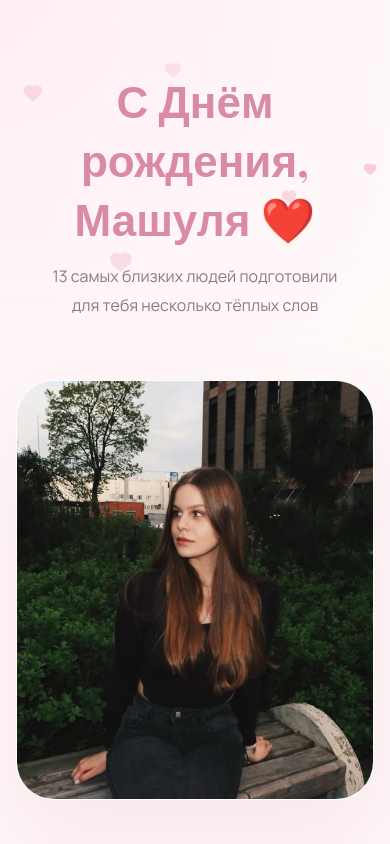
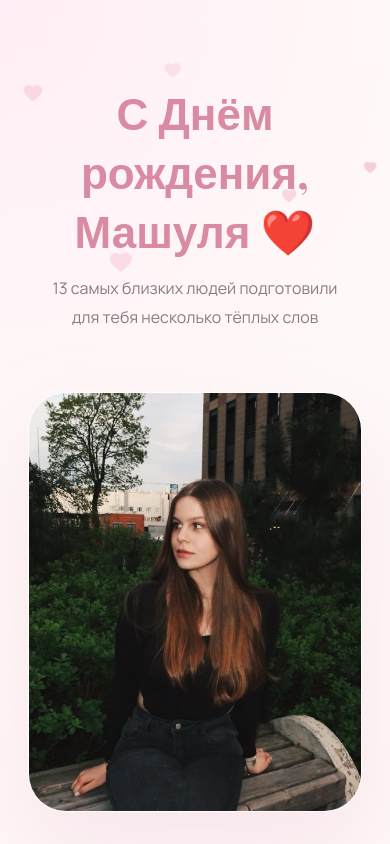
Before and after one commit to pr0sto9/birthday-masha, a Next.js app: page / in a window 390 px wide. Shown: the top 844 px of the page. Built offline with nearby package versions, Linux system fonts and the light colour scheme; a web font is replaced by a local one.

Commit message:
Improve mobile layout

```diff
--- a/app/globals.css
+++ b/app/globals.css
@@ -1062,3 +1062,13 @@ top:40px;
 align-self:start;
 
 }
+
+@media (max-width: 768px) {
+  html {
+    font-size: 14px;
+  }
+
+  .container {
+    padding: 12px;
+  }
+}
--- a/components/NameGrid.module.css
+++ b/components/NameGrid.module.css
@@ -1,29 +1,20 @@
-.grid{
-
-display:grid;
-
-grid-template-columns:repeat(3,1fr);
-
-gap:18px;
-
+.grid {
+  display: grid;
+  grid-template-columns: repeat(3, 1fr);
+  gap: 18px;
 }
 
-@media(max-width:700px){
-
-.grid{
-
-grid-template-columns:repeat(2,1fr);
-
+/* планшет */
+@media (max-width: 768px) {
+  .grid {
+    grid-template-columns: repeat(2, 1fr);
+  }
 }
 
+/* телефон */
+@media (max-width: 500px) {
+  .grid {
+    grid-template-columns: 1fr;
+    gap: 12px;
+  }
 }
-
-@media(max-width:500px){
-
-.grid{
-
-grid-template-columns:1fr;
-
-}
-
-}
--- a/components/PhotoCollage.module.css
+++ b/components/PhotoCollage.module.css
@@ -1,5 +1,18 @@
+.collage {
+  display: grid;
+  grid-template-columns: repeat(3, 1fr);
+}
+
+/* планшет */
 @media (max-width: 768px) {
-  .grid {
+  .collage {
     grid-template-columns: 1fr 1fr;
   }
 }
+
+/* телефон */
+@media (max-width: 500px) {
+  .collage {
+    grid-template-columns: 1fr;
+  }
+}
```
Also changed, not shown: components/Hero.module.css (+11 -1 lines).
